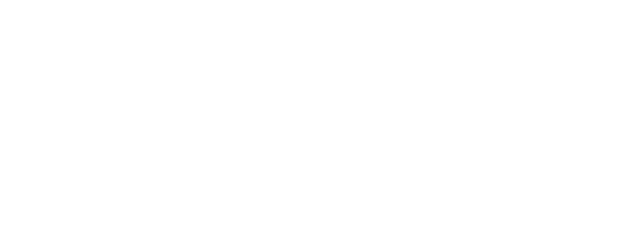
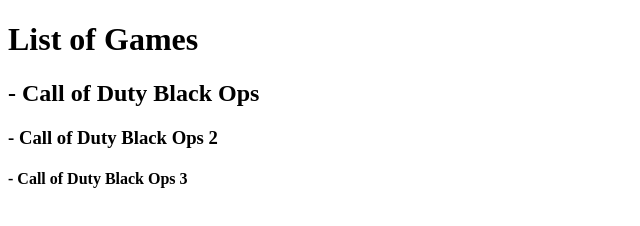
Before and after one commit to bgc341/hscoding-first-repo, a plain HTML site: page index.html in a window 1280 px wide. Shown: the whole page, without its empty margins (0-640 px from the left). Drawn offline with Linux system fonts and the light colour scheme.

Commit message:
Add files via upload

```diff
--- a/index.html
+++ b/index.html
@@ -4,9 +4,13 @@
   <meta charset="UTF-8">
   <meta name="viewport" content="width=device-width, initial-scale=1.0">
   <meta http-equiv="X-UA-Compatible" content="ie=edge">
-  <title>document</title>
+  <title>My favorite Game </title>
 </head>
 <body>
+  <h1> List of Games<h1>
+  <h2> - Call of Duty Black Ops <h2>
+  <h3> - Call of Duty Black Ops 2 <h3>
+  <h4> - Call of Duty Black Ops 3 <h4>
 
 </body>
 </html>
```
